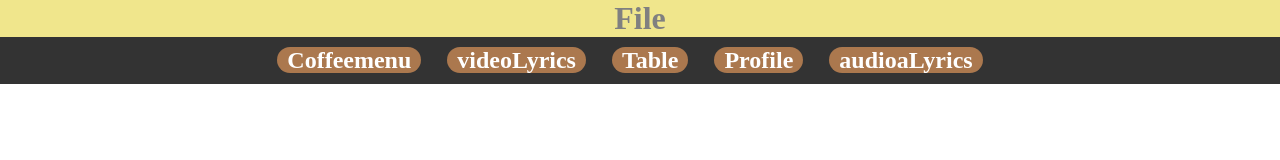
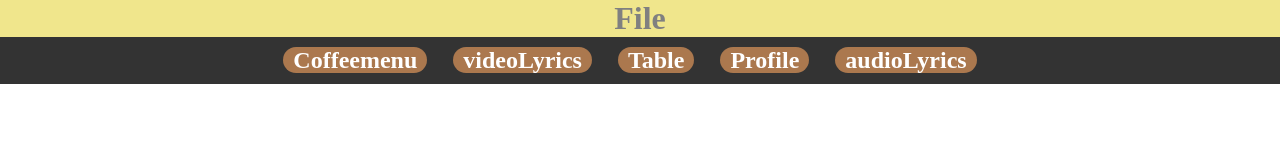
Before and after one commit to KenjieJavellana/javellana23, a plain HTML site: page index.html in a window 1280 px wide. Drawn offline with Linux system fonts and the light colour scheme.

Commit message:
Update index.html

```diff
--- a/index.html
+++ b/index.html
@@ -15,9 +15,9 @@
           <h1>
             <li style="background-color: #AB784E;border-radius:40px;"><a href="https://kenjiejavellana.github.io/coffeemenu./">Coffeemenu</a></li>
             <li style="background-color: #AB784E;border-radius:40px;"><a href="https://kenjiejavellana.github.io/videowebpage2/">videoLyrics</a></li>
-           <li style="background-color: #AB784E;border-radius:40px;"><a href="table.html">Table</a></li>
+           <li style="background-color: #AB784E;border-radius:40px;"><a href="https://kenjiejavellana.github.io/Table/">Table</a></li>
           <li style="background-color: #AB784E;border-radius:40px;"><a href="profile.html">Profile</a></li>
-          <li style="background-color: #AB784E;border-radius:30px;"><a href="https://kenjiejavellana.github.io/lyricsWebpage3/">audioaLyrics</a></li>
+          <li style="background-color: #AB784E;border-radius:30px;"><a href="https://kenjiejavellana.github.io/lyricsWebpage3/">audioLyrics</a></li>
         </ul>
           </h1>
     </nav>
```
